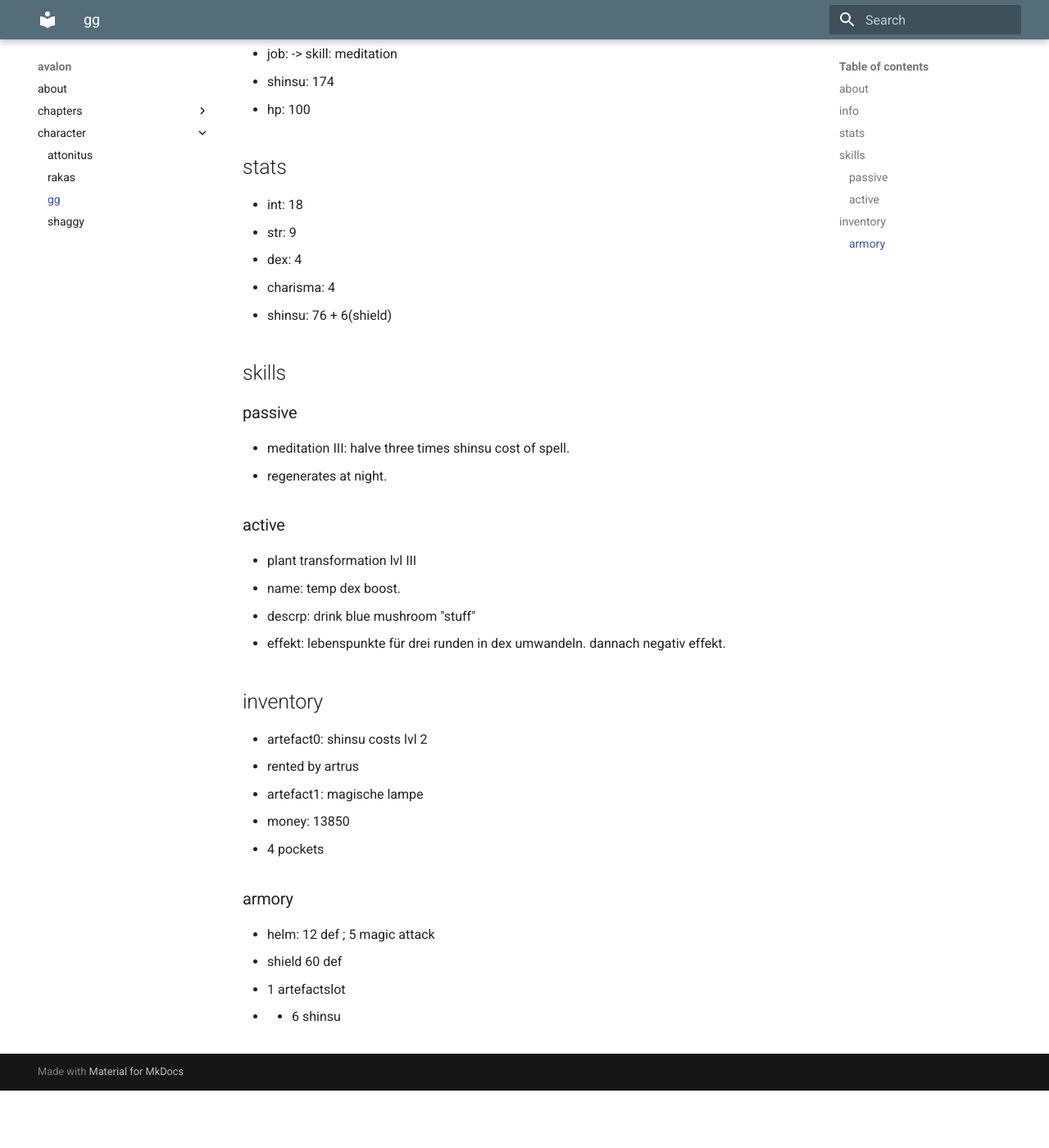
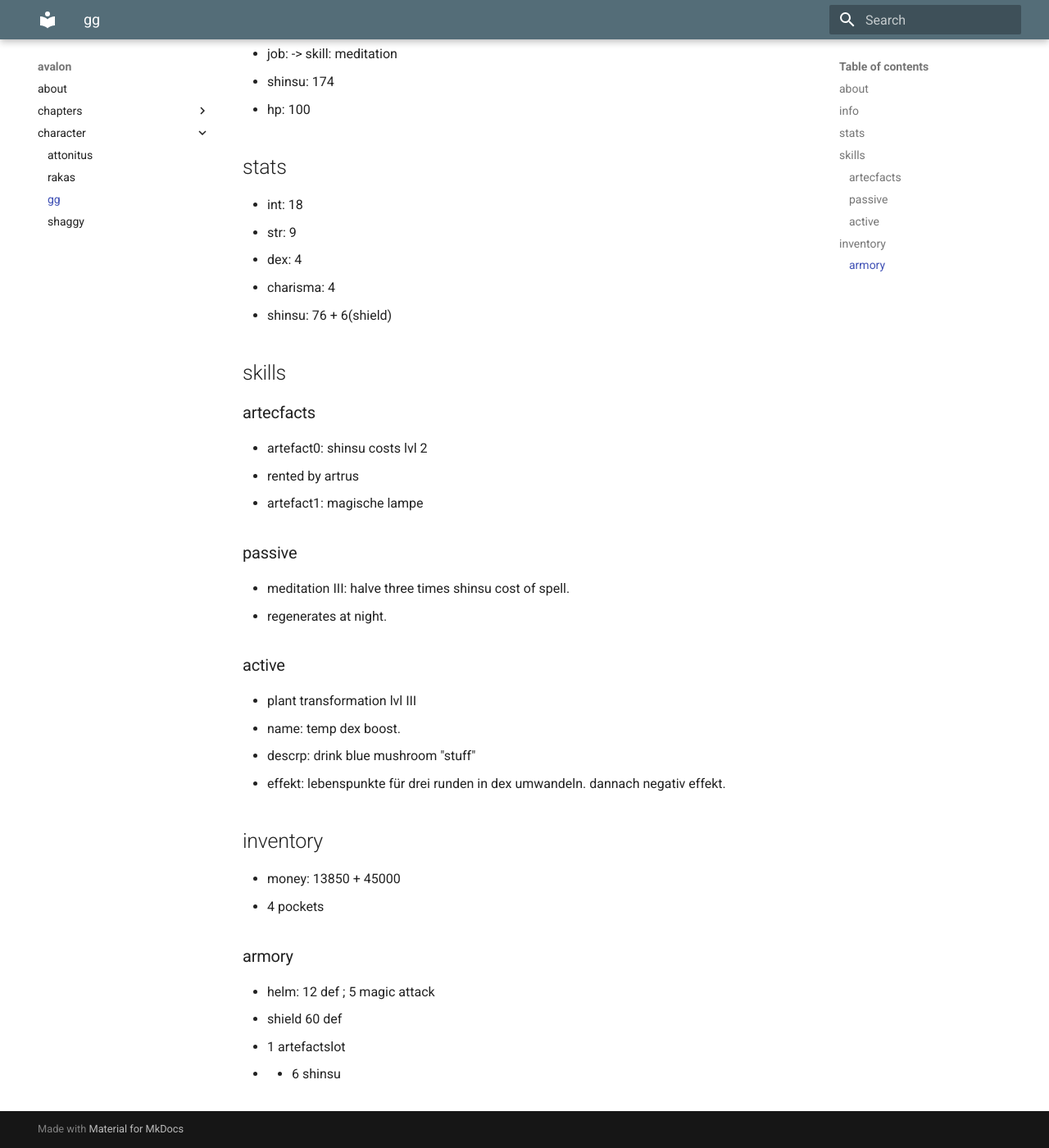
Before and after one commit to mkdocs-pnp/avalon, an MkDocs documentation site: the page built from docs/character/gustavo_ganso.md, in a window 1280 px wide and 1400 px high, scrolled down 353 px. Shown: the whole window at 82% size. Built offline with MkDocs 1.6.1 and Material for MkDocs 9.7.7, drawn with Linux system fonts in a browser that asks for light colours; before the commit the page ends 1683 px from its top, so only the background shows below that; part of the change alters nothing that is shown.

```diff
--- a/docs/character/gustavo_ganso.md
+++ b/docs/character/gustavo_ganso.md
@@ -21,6 +21,12 @@
 
 ## skills
 
+### artecfacts
+
+* artefact0: shinsu costs lvl 2
+  * rented by artrus
+* artefact1: magische lampe
+
 ### passive
 
 * meditation III: halve three times shinsu cost of spell.
@@ -35,10 +41,7 @@
 
 ## inventory
 
-* artefact0: shinsu costs lvl 2
-  * rented by artrus
-* artefact1: magische lampe
-* money: 13850
+* money: 13850 + 45000
 * 4 pockets
 
 ### armory
```
